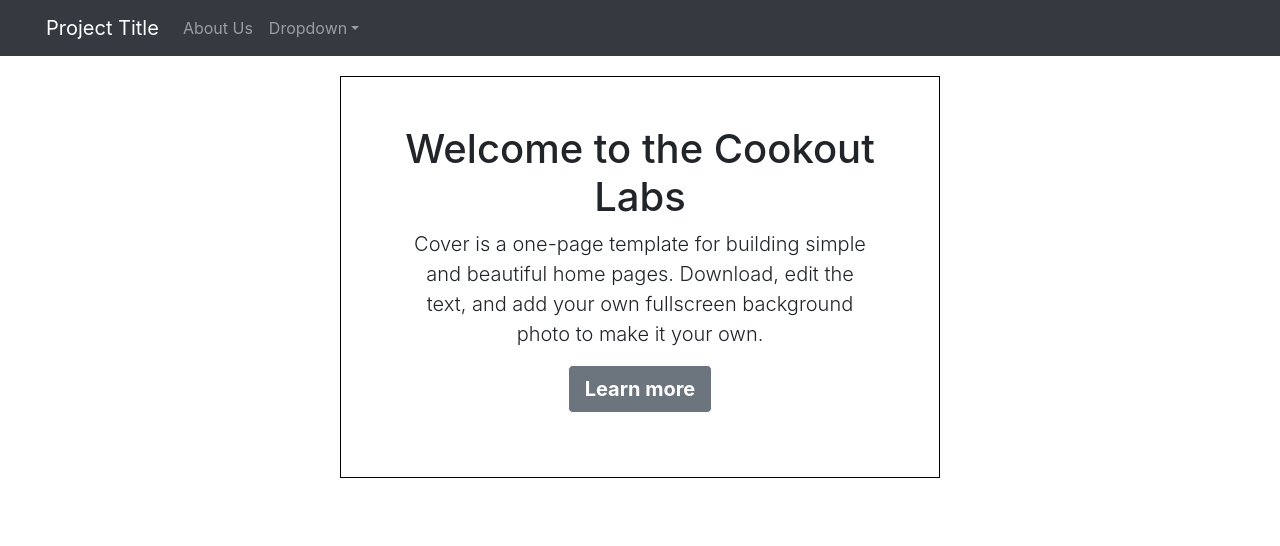
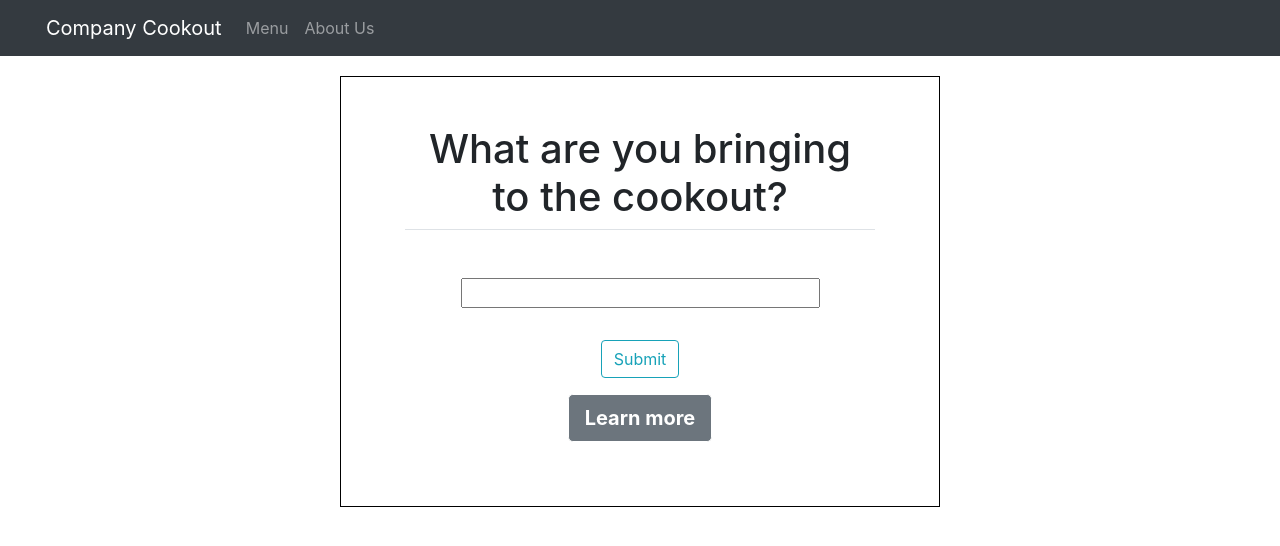
Before and after one commit to gabe7murphy/Flask-EC2, a Flask app: page / in a window 1280 px wide. Shown: the top 546 px of the page. Run offline with Flask 2, Linux system fonts and the light colour scheme; some libraries are stand-ins or nearby versions.

Commit message:
hack day 1

```diff
--- a/app.py
+++ b/app.py
@@ -1,15 +1,22 @@
 from flask import Flask, render_template, url_for
+from forms import SignUpForm
 
 app = Flask(__name__)
+app.config['SECRET_KEY'] = 'vahackathon'
 
-@app.route('/')
-@app.route('/home')
+@app.route('/', methods=['GET','POST'])
+@app.route('/home', methods=['GET','POST'])
 def home():
-    return render_template("home.html")
+    form = SignUpForm()
+    return render_template('home.html', title='Submit', form=form)
 
 @app.route('/about')
 def about():
     return render_template("about.html")
 
+@app.route('/menu')
+def menu():
+    return render_template("menu.html")
+
 if __name__ == '__main__':
     app.run(debug=True)
--- /dev/null
+++ b/forms.py
@@ -0,0 +1,6 @@
+from flask_wtf import FlaskForm
+from wtforms import StringField, SubmitField
+
+class SignUpForm(FlaskForm):
+    item = StringField('')
+    submit = SubmitField('Submit')
--- a/templates/about.html
+++ b/templates/about.html
@@ -41,7 +41,7 @@
         </div><!-- /.col-lg-4 -->
         <div class="col-lg-3">
             <img src="/static/images/obama.jpg" width="140" height="140">
-            <h2>Garin Spurlock</h2>
+            <h2>Owen Shifflet</h2>
             <p><a class="btn btn-secondary" target="_blank" rel="noopener noreferrer" href="#">View details &raquo;</a>
             </p>
         </div><!-- /.col-lg-4 -->
@@ -95,7 +95,7 @@
     <hr class="featurette-divider">
     <div class="row featurette">
         <div class="col-md-7 order-md-3">
-            <h2 class="featurette-heading">Garin Spurlock<span class="text-muted">(Role)</span>
+            <h2 class="featurette-heading">Owen Shifflet<span class="text-muted">(Role)</span>
             </h2>
             <p class="lead">Another featurette? Of course. More placeholder content here to give you an idea of how this
                 layout would work with some actual real-world content in place.</p>
--- a/templates/base.html
+++ b/templates/base.html
@@ -22,7 +22,7 @@
 
 <body>
     <nav class="navbar navbar-expand-md navbar-dark bg-dark">
-        <a class="navbar-brand" href="{{ url_for('home') }}" style="position: relative; left: 30px;">Project Title</a>
+        <a class="navbar-brand" href="{{ url_for('home') }}" style="position: relative; left: 30px;">Company Cookout</a>
         <button class="navbar-toggler" type="button" data-toggle="collapse" data-target="#navbarsExample04"
             aria-controls="navbarsExample04" aria-expanded="false" aria-label="Toggle navigation">
             <span class="navbar-toggler-icon"></span>
@@ -31,17 +31,12 @@
         <div class="collapse navbar-collapse" id="navbarsExample04">
             <ul class="navbar-nav mr-auto">
                 <li class="nav-item">
-                    <a class="nav-link" href="{{ url_for('about') }}" style="position: relative; left: 30px;">About
-                        Us</a>
+                    <a class="nav-link" href="{{ url_for('menu') }}" style="position: relative; left: 30px;">Menu
+                    </a>
                 </li>
-                <li class="nav-item dropdown">
-                    <a class="nav-link dropdown-toggle" href="#" id="dropdown05" data-bs-toggle="dropdown"
-                        aria-expanded="false" style="position: relative; left: 30px;">Dropdown</a>
-                    <ul class="dropdown-menu" aria-labelledby="dropdown05">
-                        <li><a class="dropdown-item" href="#">Action</a></li>
-                        <li><a class="dropdown-item" href="#">Another action</a></li>
-                        <li><a class="dropdown-item" href="#">Something else here</a></li>
-                    </ul>
+                <li class="nav-item">
+                    <a class="nav-link" href="{{ url_for('about') }}" style="position: relative; left: 30px;">About Us
+                    </a>
                 </li>
             </ul>
         </div>
--- a/templates/home.html
+++ b/templates/home.html
@@ -8,9 +8,21 @@
 
 <div class="p-5" style="width: 600px; margin: auto; border: 1px solid black;">
     <main class="px-3" style="text-align: center;">
-        <h1>Welcome to the Cookout Labs</h1>
-        <p class="lead">Cover is a one-page template for building simple and beautiful home pages. Download, edit the
-            text, and add your own fullscreen background photo to make it your own.</p>
+        <h1>What are you bringing to the cookout?</h1>
+        <div class="content-section">
+            <form method="POST" action="">
+                <fieldset class="form-group">
+                    <legend class="border-bottom mb-4"></legend>
+                    <div class="form-group">
+                        {{ form.item.label(class="form-control-label") }}<br>
+                        {{ form.item(size=30) }}
+                    </div>
+                </fieldset>
+                <div class="form-group">
+                    {{ form.submit(class="btn btn-outline-info") }}
+                </div>
+            </form>
+        </div>
         <p class="lead">
             <a href="https://www.reddit.com/r/OSU/" class="btn btn-lg btn-secondary fw-bold border-white bg-blue"
                 target="_blank">Learn more</a>
```
Also changed, not shown: templates/menu.html (added, +10 -0 lines).
